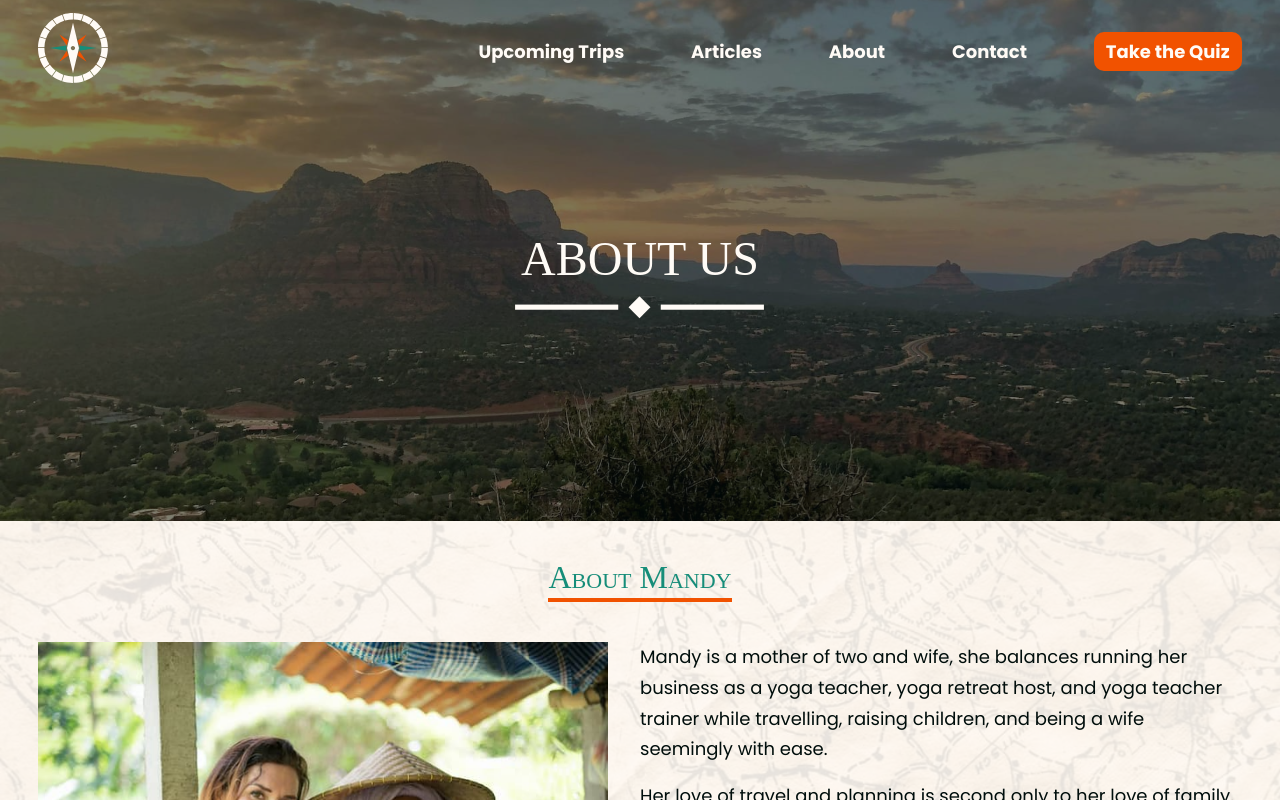
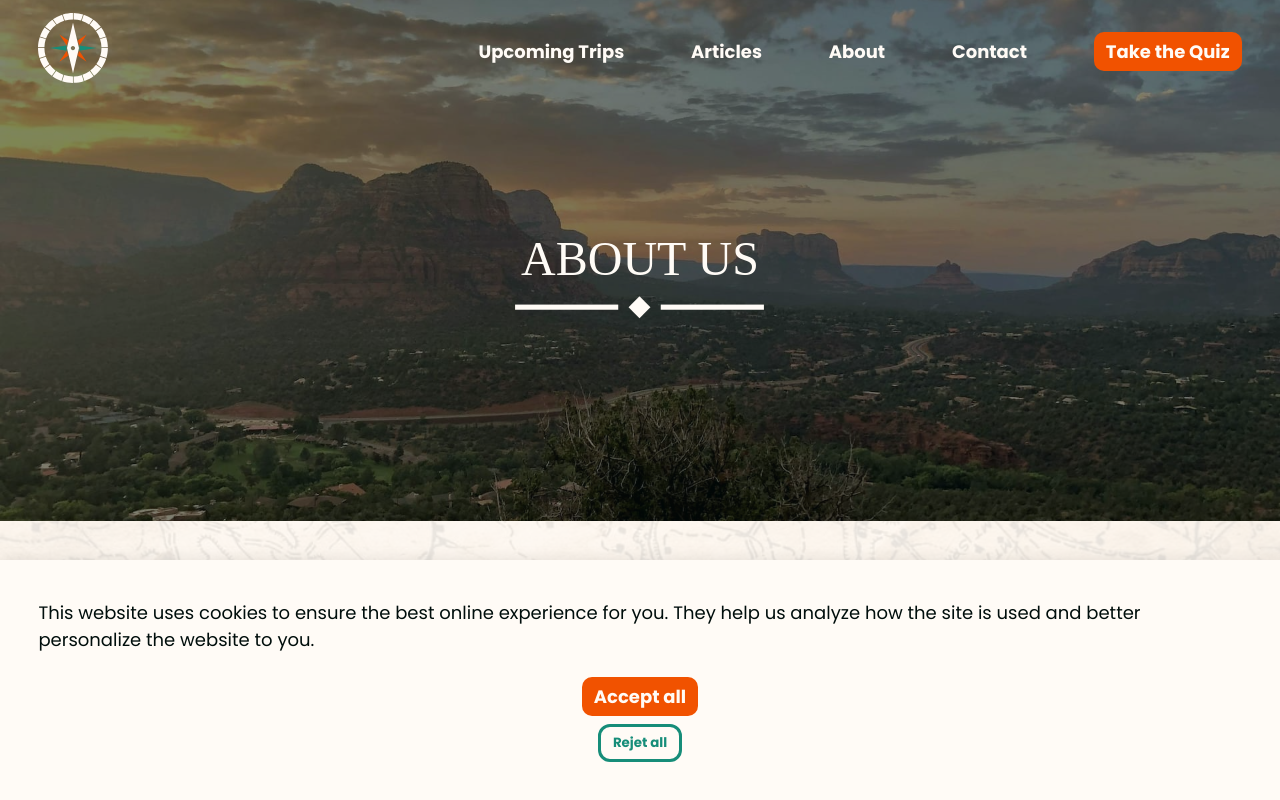
Before and after one commit to katelyngrimoldby/the-travel-enablers, a Next.js app: page /about in a window 1280 px wide. Shown: the top 800 px of the page. Built offline with nearby package versions, Linux system fonts and the light colour scheme; a web font is replaced by a local one.

Commit message:
Integrate Google Analytics

```diff
--- a/pages/_app.tsx
+++ b/pages/_app.tsx
@@ -1,12 +1,45 @@
-import '../styles/globals.scss';
-import type { AppProps } from 'next/app';
-import Layout from '../components/Layout';
+import { useState } from "react";
+import type { AppProps } from "next/app";
+import Script from "next/script";
+import Layout from "../components/Layout";
+import CookieBanner from "../components/CookieBanner";
+import "../styles/globals.scss";
 
 function MyApp({ Component, pageProps }: AppProps) {
+  const [result, setResult] = useState<boolean | null>(null);
   return (
-    <Layout>
-      <Component {...pageProps} />
-    </Layout>
+    <>
+      {result == true && (
+        <>
+          <Script
+            strategy="lazyOnload"
+            src={`https://www.googletagmanager.com/gtag/js?id=${process.env.NEXT_PUBLIC_GA}`}
+          />
+          <Script id="analytics" strategy="lazyOnload">
+            {`window.dataLayer = window.dataLayer || [];
+  function gtag(){dataLayer.push(arguments);}
+  gtag('js', new Date());
+
+  gtag('config', '${process.env.NEXT_PUBLIC_GA}');
+  console.log('${process.env.NEXT_PUBLIC_GA}')`}
+          </Script>
+        </>
+      )}
+      <Layout>
+        {result == null && (
+          <CookieBanner
+            accept={() => {
+              setResult(true);
+            }}
+            reject={() => {
+              setResult(false);
+            }}
+          />
+        )}
+
+        <Component {...pageProps} />
+      </Layout>
+    </>
   );
 }
 
```
